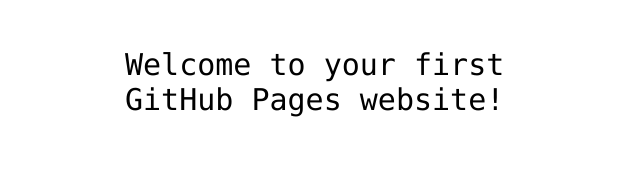
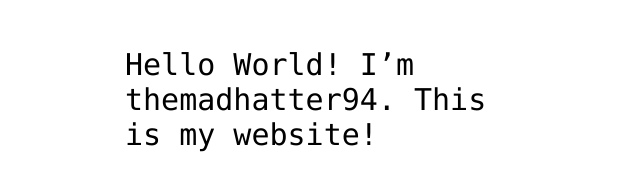
Before and after one commit to themadhatter94/hello-world, a plain HTML site: page index.html in a window 1280 px wide. Shown: the part 341-532 px from the top of the page, without its empty margins (315-955 px from the left). Drawn offline with Linux system fonts and the light colour scheme.

Commit message:
Update index.html
Added my introduction

```diff
--- a/index.html
+++ b/index.html
@@ -12,7 +12,7 @@
 <img src="https://octodex.github.com/images/daftpunktocat-thomas.gif" id="octocat" alt="octocat-gif" />
 
 <!-- Change this code here by copy and pasting your template on line 15 -->
-<p>Welcome to your first GitHub Pages website!</p>
+<p>Hello World! I’m themadhatter94. This is my website!</p>
 
 </body>
 </html>
```
